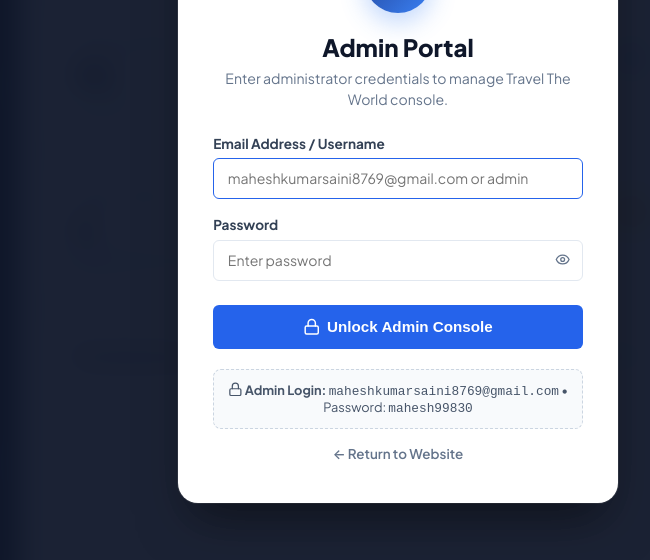
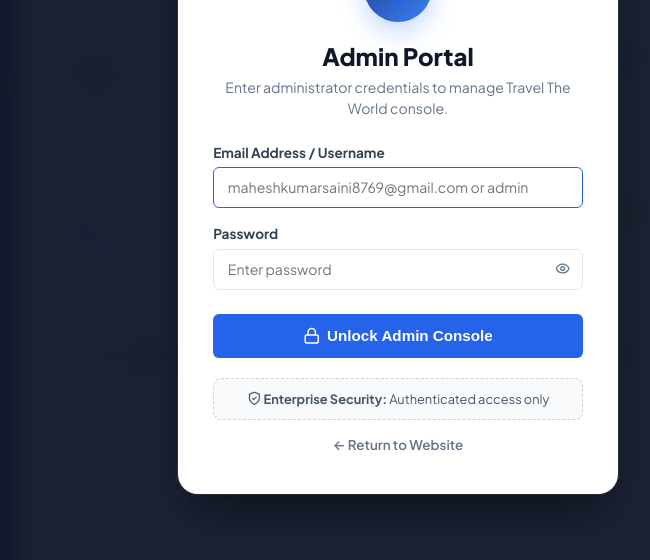
Before and after one commit to maheshkumarsaini8769-del/travel-the-world, a website: page admin/index.html in a window 1280 px wide. Shown: the part 196-756 px from the top of the page, without its empty margins (242-892 px from the left). Drawn offline with Linux system fonts and the light colour scheme; no server answers.

Commit message:
fix(security): remove exposed plaintext password hint from admin login screen

```diff
--- a/admin/index.html
+++ b/admin/index.html
@@ -2296,7 +2296,7 @@
       </form>
 
       <div class="admin-auth-hint" id="adminAuthHint">
-        <svg class="ui-icon" viewBox="0 0 24 24"><rect width="18" height="11" x="3" y="11" rx="2" ry="2"/><path d="M7 11V7a5 5 0 0 1 10 0v4"/></svg> <strong>Admin Login:</strong> <code>maheshkumarsaini8769@gmail.com</code> &bull; Password: <code>mahesh99830</code>
+        <svg class="ui-icon" viewBox="0 0 24 24"><path d="M12 22s8-4 8-10V5l-8-3-8 3v7c0 6 8 10 8 10"/><path d="m9 12 2 2 4-4"/></svg> <strong>Enterprise Security:</strong> Authenticated access only
       </div>
 
       <div>
```
